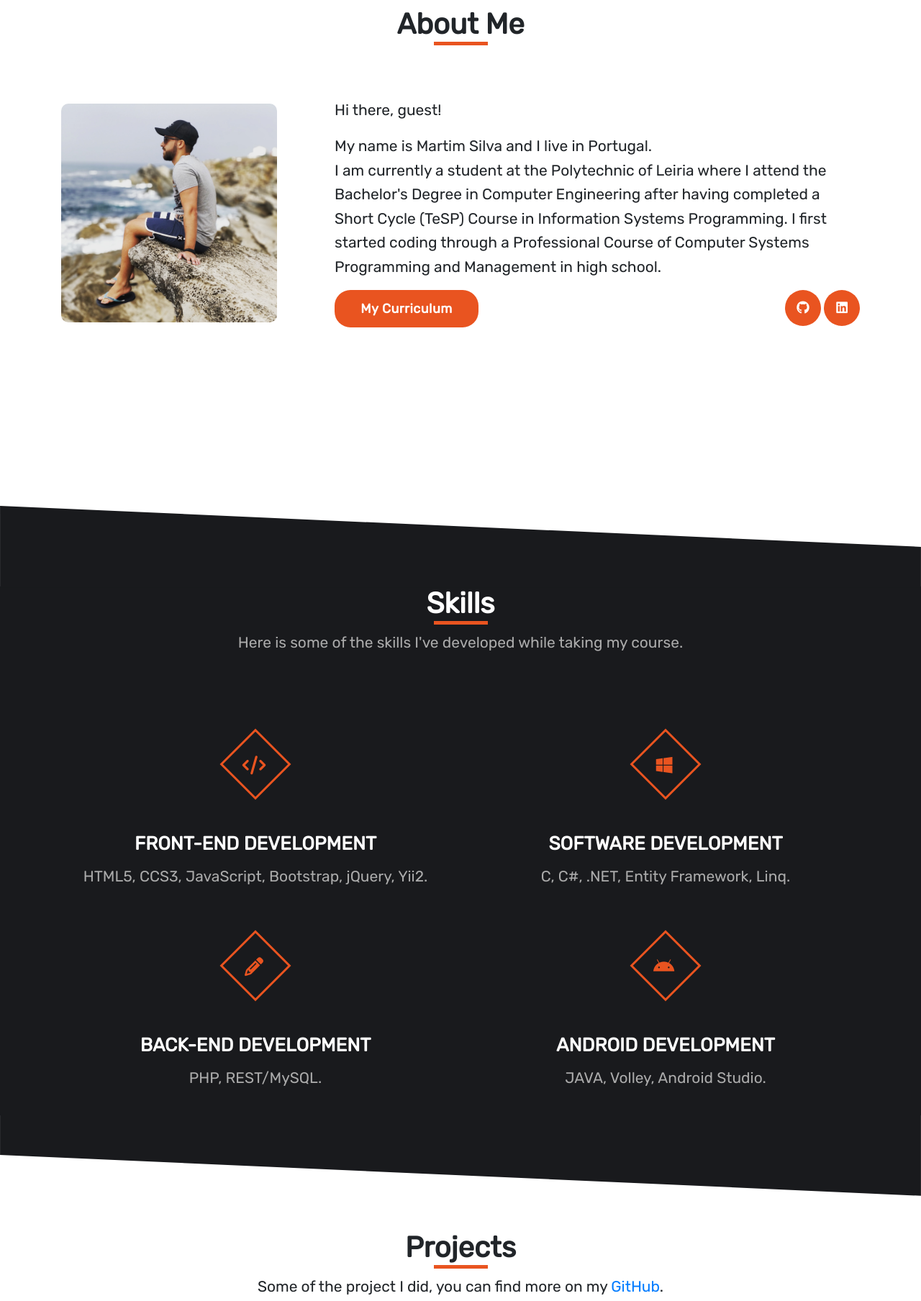
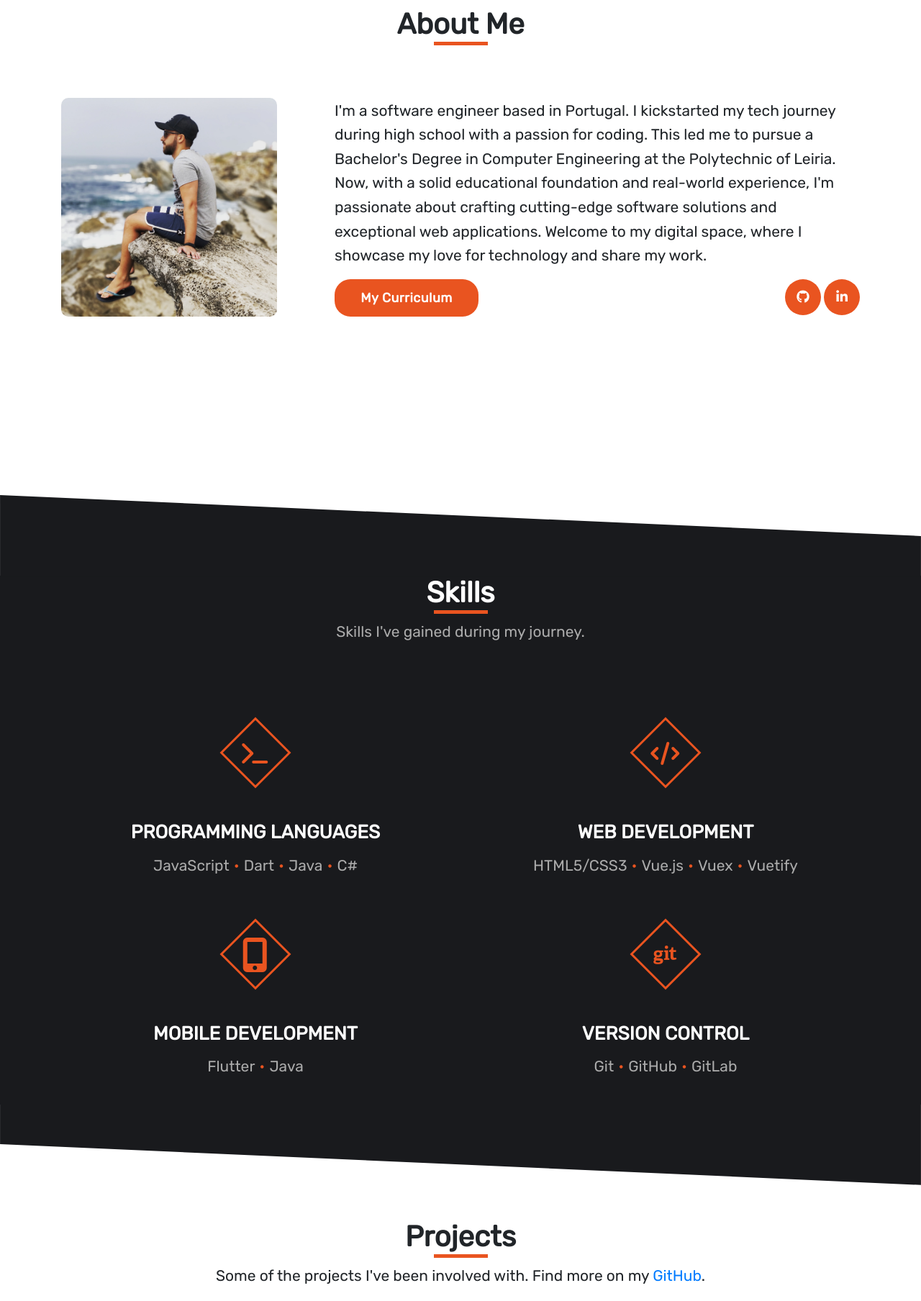
Before and after one commit to MartimTSilva/MartimTSilva.github.io, a plain HTML site: page index.html in a window 1280 px wide. Shown: the part 840-2648 px from the top of the page at 72% size. Drawn offline with nearby package versions, Linux system fonts and the light colour scheme.

Commit message:
Update About me text

```diff
--- a/assets/css/style.css
+++ b/assets/css/style.css
@@ -1,14 +1,13 @@
 * {
     margin: 0;
     padding: 0;
-
 }
 body *{
     font-family:"Rubik","Arial",sans-serif;
 }
 html {
     scroll-behavior: smooth;
-  }
+}
 p{
     line-height: 160%;
     font-size: 21px;
@@ -548,6 +547,10 @@ p{
 #skills p{
     color: #ababab;
 }
+#skills span {
+    color: #e95420;
+    padding: 0px 6px 0px 6px;
+}
 #skills .skill-icon{
     display: inline-block;
     width: 70px;
@@ -560,9 +563,9 @@ p{
     transition: 0.3s linear;
 }
 #skills .skill-icon i{
-    line-height: 70px;
+    line-height: 66px;
     transform: rotate(-45deg);
-    font-size: 26px;
+    /* font-size: 26px; */
 }
 
 /***********Projects***********/
@@ -707,7 +710,7 @@ p{
     position: fixed;
     bottom: 50px;
     right: 20px;
-    font-size: 22px;
+    font-size: 26px;
     width: 50px;
     height: 50px;
     cursor: pointer;
@@ -784,7 +787,6 @@ svg .cls-2{
     #about .social-buttons a::before, #about .social-buttons a:hover i{
         background: none;
     }
-
     #about .social-buttons a{
         cursor: default;
     }
--- a/index.html
+++ b/index.html
@@ -38,7 +38,7 @@
       <div class="row">
         <div class="col-md-6 text">
           <h1 class="banner-title">Hi, I'm Martim.</h1>
-          <h2 class="banner-subtitle"> Welcome to my personal website. I'm a software and web developer from Portugal.</h2>
+          <h2 class="banner-subtitle">I'm a software engineer from Portugal. Welcome to my personal website!</h2>
           <a href="#projects"><button type="button" class="btn btn-primary">My Projects</button></a>
         </div>
         <div class="col-md-6 img">
@@ -64,18 +64,18 @@
           <img src="assets/img/about_img.jpg" class="img-fluid">
         </div>
         <div class="col-md-8 text">
-          <p>Hi there, guest!</p>
-          <p id="privacy_text"></p>
-          <p>My name is Martim Silva and I live in Portugal. <br> I am currently a student at the Polytechnic of Leiria where
-            I attend the Bachelor's Degree in Computer Engineering after having completed a Short Cycle (TeSP) Course in Information Systems Programming.
-            I first started coding through a Professional Course of Computer Systems Programming and Management in high school.
+          <p>
+            I'm a software engineer based in Portugal. I kickstarted my tech journey during high school with a passion
+            for coding. This led me to pursue a Bachelor's Degree in Computer Engineering at the Polytechnic of Leiria.
+            <br/>
+            Now, with a solid educational foundation and real-world experience, I'm passionate about crafting cutting-edge software solutions and exceptional web applications. Welcome to my digital space, where I showcase my love for technology and share my work.
           </p>
           <div class="curriculum">
             <a href="assets/img/Curriculum.pdf"><button type="button" class="btn btn-primary">My Curriculum</button></a>
           </div>
           <div class="social-buttons">
-            <a href="https://github.com/MartimTSilva"><i class="fab fa-github"></i></a>
-            <a href="https://pt.linkedin.com/in/martimtsilva?trk=people-guest_people_search-card"><i class="fab fa-linkedin"></i></a>
+            <a href="https://github.com/MartimTSilva"><i class="fa fa-github"></i></a>
+            <a href="https://pt.linkedin.com/in/martimtsilva?trk=people-guest_people_search-card"><i class="fa fa-linkedin"></i></a>
           </div>
         </div>
       </div>
@@ -98,36 +98,38 @@
     <div class="container">
       <div class="titles">
         <h1 class="title text-center">Skills</h1>
-        <p class="subtitle text-center">Here is some of the skills I've developed while taking my course.</p>
+        <p class="subtitle text-center">Skills I've gained during my journey.</p>
       </div>
       <div class="row text-center">
         <div class="col-md-6 skills">
-          <div class="skill-icon">
-            <i class="fas fa-code"></i>
+          <div class="skill-icon fa-2x">
+            <i class="fa fa-terminal"></i>
           </div>
-          <h4>Front-end Development</h4>
-          <p>HTML5, CCS3, JavaScript, Bootstrap, jQuery, Yii2.</p>
+          <h4>Programming Languages</h4>
+          <p>JavaScript<span>•</span>Dart<span>•</span>Java<span>•</span>C#</p>
+        </div>
+
+        <div class="col-md-6 skills">
+          <div class="skill-icon fa-2x">
+            <i class="fa fa-code"></i>
+          </div>
+          <h4>Web Development</h4>
+          <p>HTML5/CSS3<span>•</span>Vue.js<span>•</span>Vuex<span>•</span>Vuetify</p>
         </div>
         <div class="col-md-6 skills">
           <div class="skill-icon">
-            <i class="fab fa-windows"></i>
+            <!-- <i class="fa fa-mobile fa-5x"></i> -->
+            <i class="fa fa-mobile fa-3x"></i>
           </div>
-          <h4>Software Development</h4>
-          <p>C, C#, .NET, Entity Framework, Linq.</p>
+          <h4>Mobile Development</h4>
+          <p>Flutter<span>•</span>Java</p>
         </div>
         <div class="col-md-6 skills">
           <div class="skill-icon">
-            <i class="fas fa-pencil-alt"></i>
+            <i class="fa fa-git fa-2x"></i>
           </div>
-          <h4>Back-end Development</h4>
-          <p>PHP, REST/MySQL.</p>
-        </div>
-        <div class="col-md-6 skills">
-          <div class="skill-icon">
-            <i class="fab fa-android"></i>
-          </div>
-          <h4>Android Development</h4>
-          <p>JAVA, Volley, Android Studio.</p>
+          <h4>Version Control</h4>
+          <p>Git<span>•</span>GitHub<span>•</span>GitLab</p>
         </div>
       </div>
     </div>
@@ -148,7 +150,7 @@
     <div class="container">
       <div class="titles">
         <h1 class="title text-center">Projects</h1>
-        <p class="subtitle text-center">Some of the project I did, you can find more on my <a href="https://github.com/MartimTSilva">GitHub</a>.</p>
+        <p class="subtitle text-center">Some of the projects I've been involved with. Find more on my <a href="https://github.com/MartimTSilva">GitHub</a>.</p>
       </div>
       <div class="row">
         <div class="col-md-6 img">
@@ -163,7 +165,7 @@
             <li>HTML5/CSS3</li>
             <li>JavaScript</li>
           </div>
-          <a href="https://github.com/MartimTSilva/Techpower-web"><button type="button" class="btn btn-primary"><i class="fab fa-github md-light"></i>&nbsp;GitHub</button></a>
+          <a href="https://github.com/MartimTSilva/Techpower-web"><button type="button" class="btn btn-primary"><i class="fa fa-github md-light"></i>&nbsp;GitHub</button></a>
         </div>
       </div>
       <hr>
@@ -179,7 +181,7 @@
             <li>Volley</li>
             <li>Android Studio</li>
           </div>
-            <a href="https://github.com/MartimTSilva/Techpower-android"><button type="button" class="btn btn-primary"><i class="fab fa-github md-light"></i>&nbsp;GitHub</button></a>
+            <a href="https://github.com/MartimTSilva/Techpower-android"><button type="button" class="btn btn-primary"><i class="fa fa-github md-light"></i>&nbsp;GitHub</button></a>
         </div>
       </div>
       <hr>
@@ -195,7 +197,7 @@
             <li>Entity Framework</li>
             <li>Linq</li>
           </div>
-            <a href="https://github.com/MartimTSilva/RealStand_2180691_2180686"><button type="button" class="btn btn-primary"><i class="fab fa-github md-light"></i>&nbsp;GitHub</button></a>
+            <a href="https://github.com/MartimTSilva/RealStand_2180691_2180686"><button type="button" class="btn btn-primary"><i class="fa fa-github md-light"></i>&nbsp;GitHub</button></a>
         </div>
       </div>
       <hr>
@@ -209,7 +211,7 @@
             <p>Application to store credencials. My first ever "big" project for school, made with:</p>
             <li>C</li>
           </div>
-            <a href="https://github.com/MartimTSilva/Gestor-de-Passwords"><button type="button" class="btn btn-primary"><i class="fab fa-github md-light"></i>&nbsp;GitHub</button></a>
+            <a href="https://github.com/MartimTSilva/Gestor-de-Passwords"><button type="button" class="btn btn-primary"><i class="fa fa-github md-light"></i>&nbsp;GitHub</button></a>
           </div>
         </div>
       </div>
@@ -242,18 +244,20 @@
             <label>Message:</label>
             <textarea rows="10" name="Message" style="resize:none" required="required"></textarea>
           </div>
-          <button type="submit" style="background-color:#191a1d; border: none;"><a class="btn">Send</a></button>
+          <div style="text-align: center;">
+            <button type="submit" style="background-color:#191a1d; border: none;"><a class="btn">Send</a></button>
+          </div>
         </div>
       </form>
     </div>
   </section>
-  <button id="topBtn"><i class="fas fa-angle-double-up"></i></button>
+  <button id="topBtn"><i class="fa fa-angle-double-up mb-2"></i></button>
   <!---------------Footer-------------------->
   <footer>
     <p>Martim Silva © 2023</p>
     <div class="social-buttons">
-      <a href="https://github.com/MartimTSilva"><i class="fab fa-github">&nbsp;&nbsp;</i></a>
-      <a href="https://pt.linkedin.com/in/martimtsilva?trk=people-guest_people_search-card"><i class="fab fa-linkedin"></i></a>
+      <a href="https://github.com/MartimTSilva"><i class="fa fa-github">&nbsp;&nbsp;</i></a>
+      <a href="https://pt.linkedin.com/in/martimtsilva?trk=people-guest_people_search-card"><i class="fa fa-linkedin"></i></a>
     </div>
   </footer>
   <script type="text/javascript" src="assets/js/script.js"></script>
```
Also changed, not shown: 3 other files.
